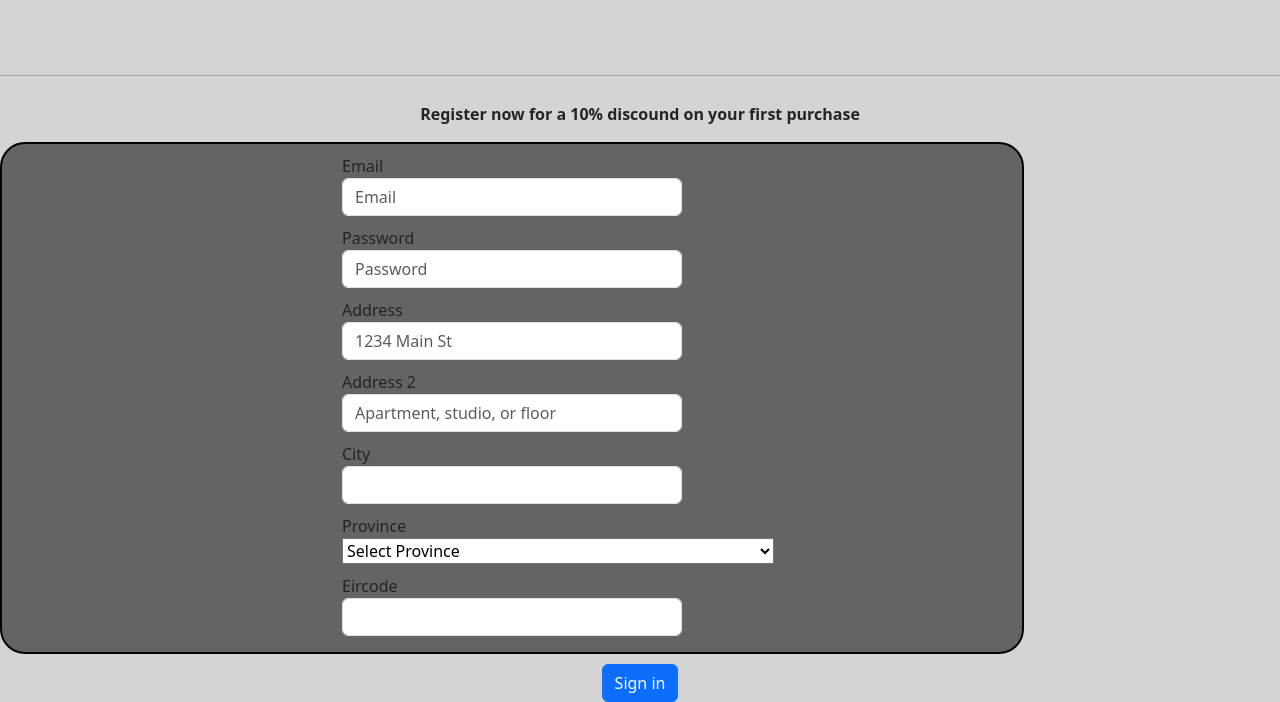
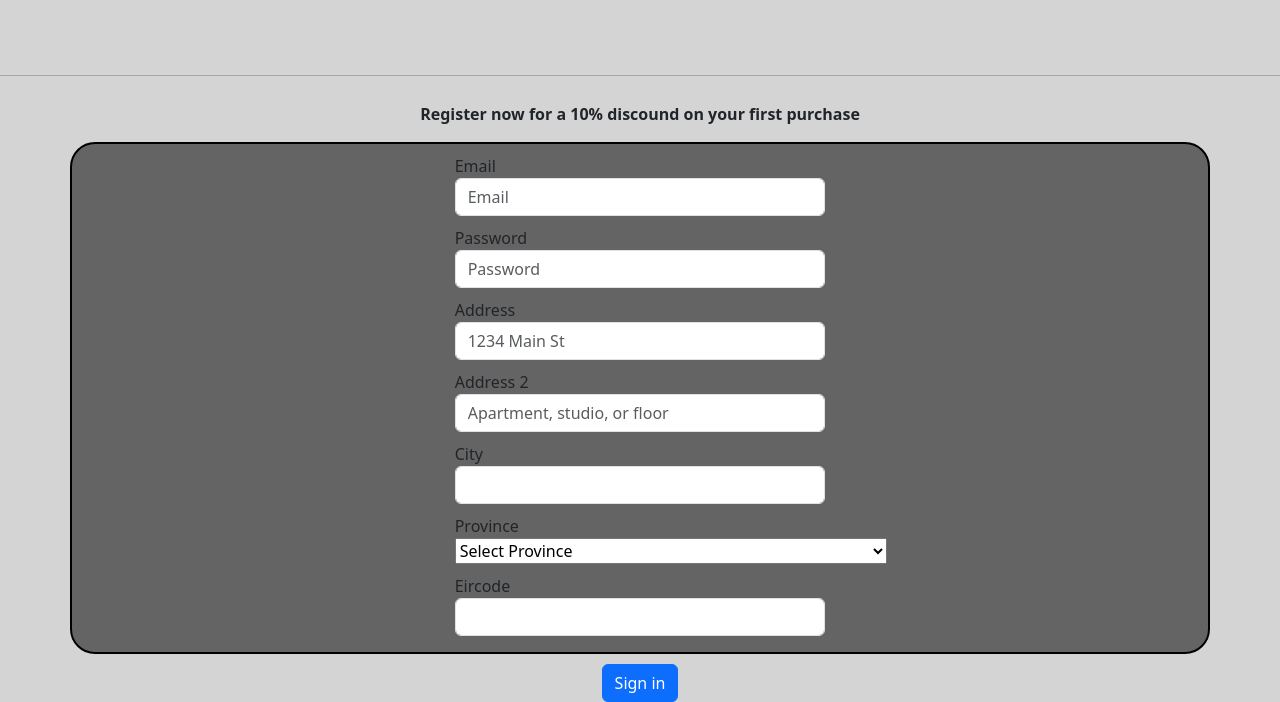
Before and after one commit to qahramantaha/qahramantaha.github.io, a plain HTML site: page Contact.html in a window 1280 px wide. Shown: the part 138-840 px from the top of the page. Drawn offline with nearby package versions, Linux system fonts and the light colour scheme.

Commit message:
fix login page

```diff
--- a/Contact.html
+++ b/Contact.html
@@ -42,7 +42,7 @@
     <p>Register now for a 10% discound on your first purchase</p>
     <!--Some of Bartlomiej's code included-->
     <!--https://getbootstrap.com/docs/4.0/components/forms/ this code creates a form for users containing email, passowrd, address, city, state, zip and a sign in button. to make an account.-->
-    <div class="loginBox">
+    <div class="container">
         <form>
             <div class="form-row  d-flex justify-content-center">
                 <div class="form-group col-md-4 col-sm-12 ">
--- a/watchWebsite.css
+++ b/watchWebsite.css
@@ -356,7 +356,7 @@ select {
 
 
 /*Laoi*/
-.loginBox {
+ .container{
   display: grid;
   width: 80%;
   height: auto;
```
